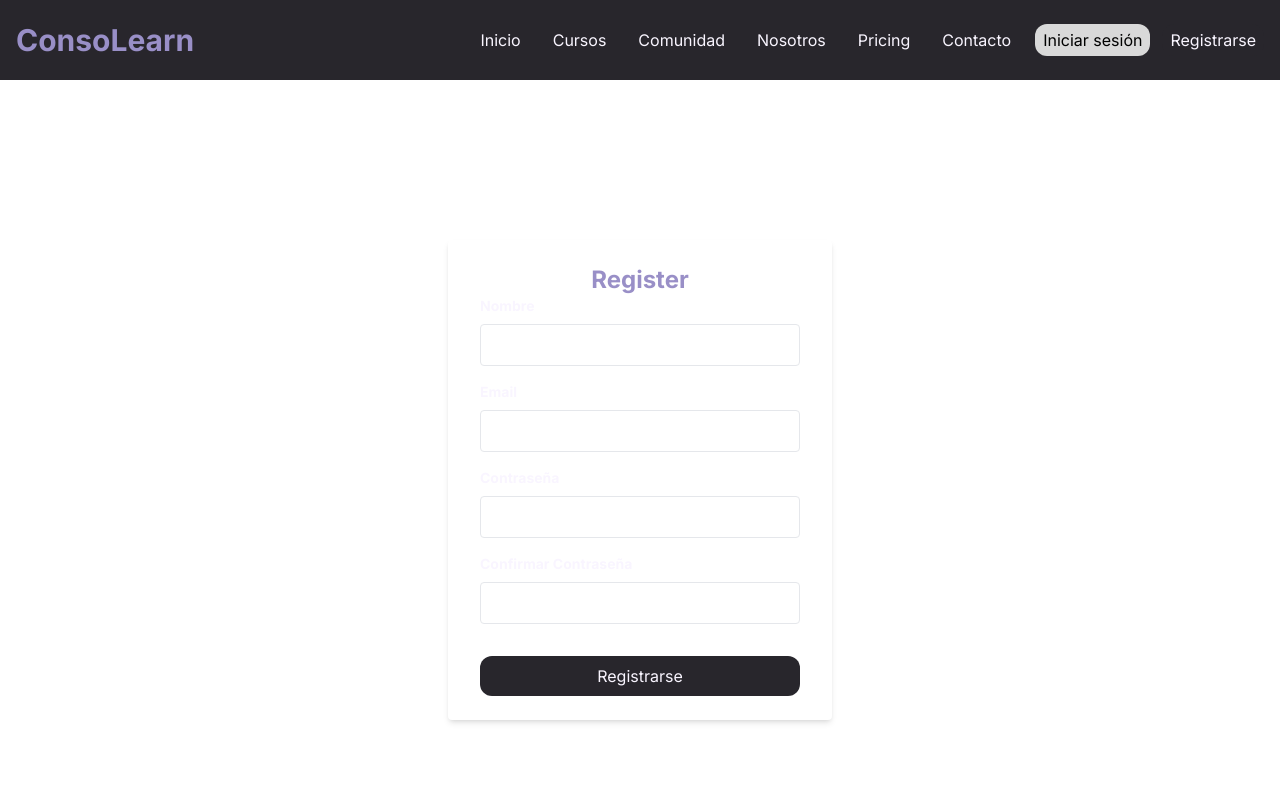
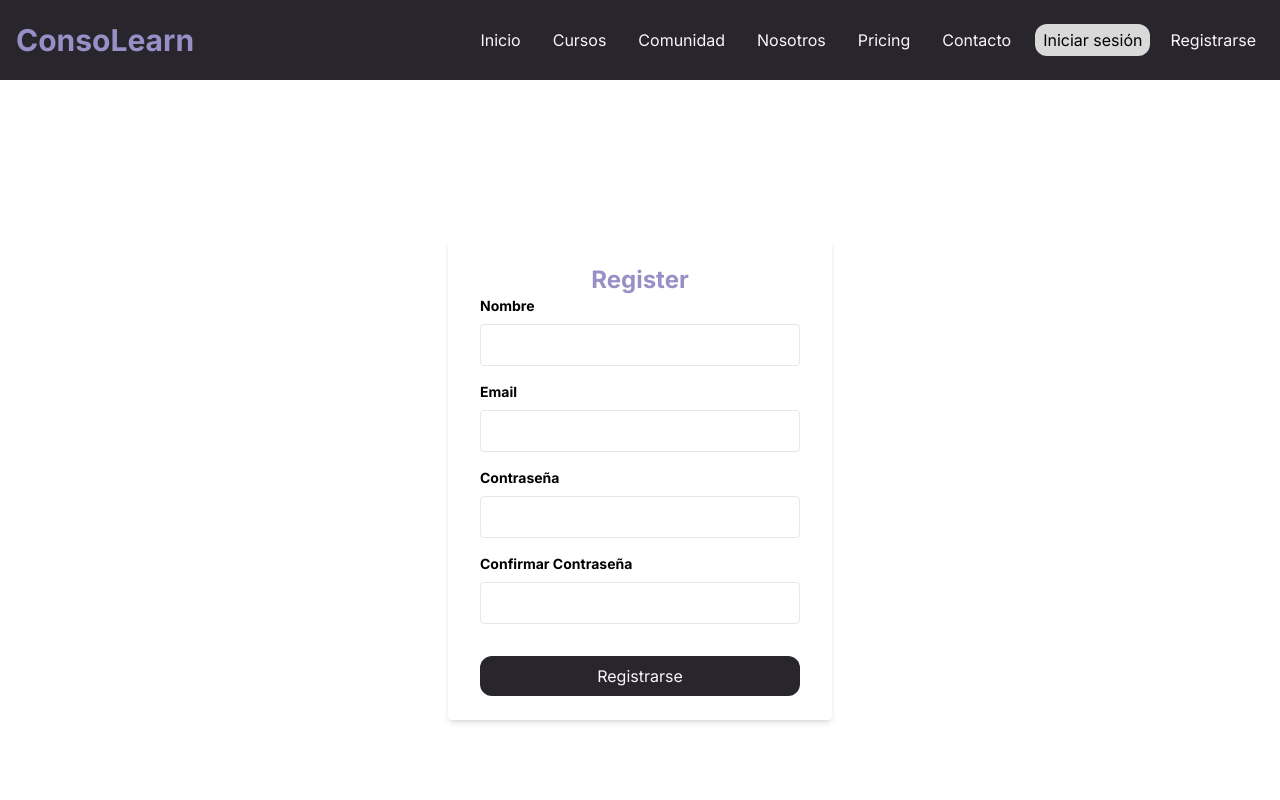
Before and after one commit to FEFernandoEscutia/Video-Academy, a Next.js app in the folder Front/: page /register in a window 1280 px wide. Shown: the top 800 px of the page. Built offline with nearby package versions, Linux system fonts and the light colour scheme.

Commit message:
creacion de nuevas paginas

```diff
--- a/Front/src/components/Register/register.tsx
+++ b/Front/src/components/Register/register.tsx
@@ -33,19 +33,19 @@ const Register: React.FC = () => {
         <form onSubmit={handleRegister} className="w-full max-w-sm bg-white shadow-md rounded px-8 py-6">
             <h2 className="text-2xl font-bold text-center text-[var(--primary)]">Register</h2>
             <div className="mb-4">
-            <label htmlFor="name" className="block text-[var(--principal-text)] text-sm font-bold mb-2">Nombre</label>
+            <label htmlFor="name" className="block text-[black] text-sm font-bold mb-2">Nombre</label>
             <input type="text" id="name" value={name} onChange={(e) => setName(e.target.value)} required className="w-full px-3 py-2 border rounded" />
             </div>
             <div className="mb-4">
-            <label htmlFor="email" className="block text-[var(--principal-text)] text-sm font-bold mb-2">Email</label>
+            <label htmlFor="email" className="block text-[black] text-sm font-bold mb-2">Email</label>
             <input type="email" id="email" value={email} onChange={(e) => setEmail(e.target.value)} required className="w-full px-3 py-2 border rounded" />
             </div>
             <div className="mb-4">
-            <label htmlFor="password" className="block text-[var(--principal-text)] text-sm font-bold mb-2">Contraseña</label>
+            <label htmlFor="password" className="block text-[black] text-sm font-bold mb-2">Contraseña</label>
             <input type="password" id="password" value={password} onChange={(e) => setPassword(e.target.value)} required className="w-full px-3 py-2 border rounded" />
             </div>
             <div className="mb-4">
-            <label htmlFor="confirmPassword" className="block text-[var(--principal-text)] text-sm font-bold mb-2">Confirmar Contraseña</label>
+            <label htmlFor="confirmPassword" className="block text-[black] text-sm font-bold mb-2">Confirmar Contraseña</label>
             <input type="password" id="confirmPassword" value={confirmPassword} onChange={(e) => setConfirmPassword(e.target.value)} required className="w-full px-3 py-2 border rounded" />
             </div>
             {error && <p className="text-red-500 text-xs italic">{error}</p>}
```
